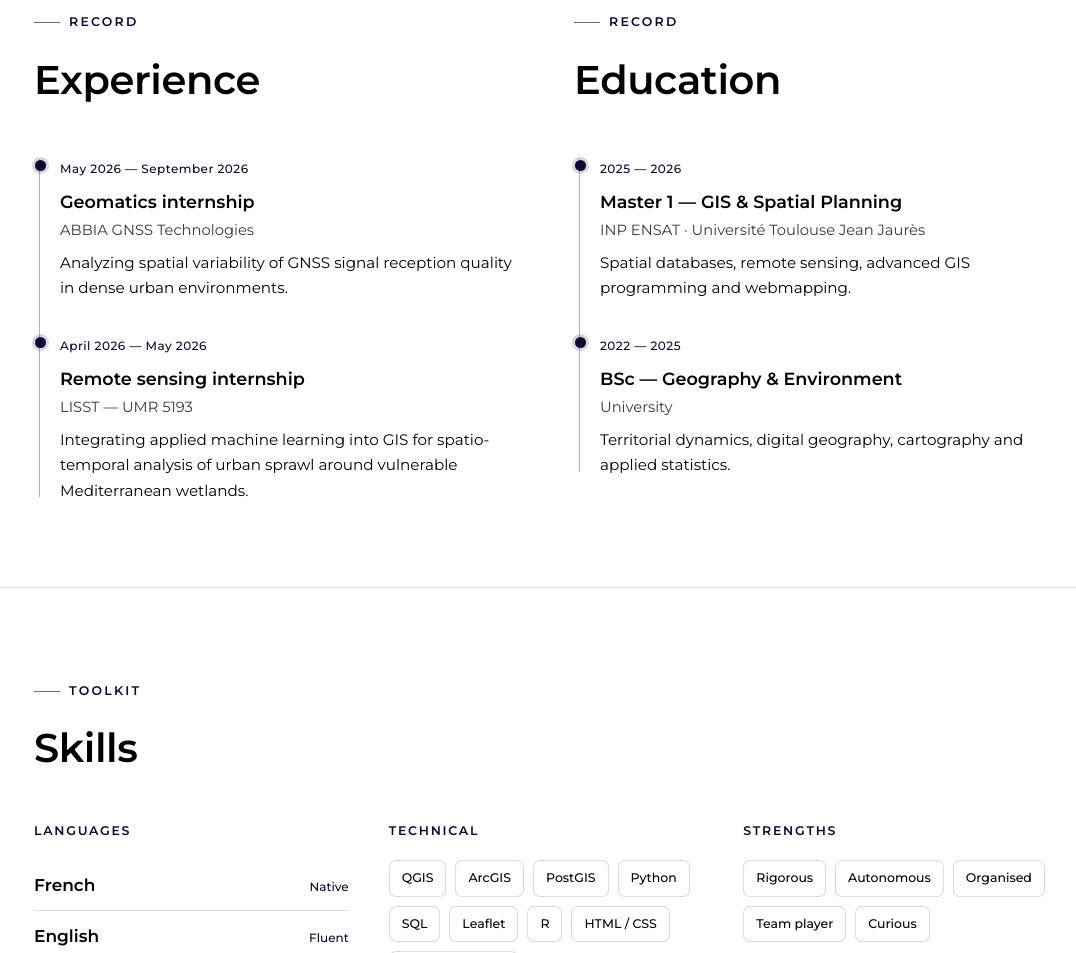
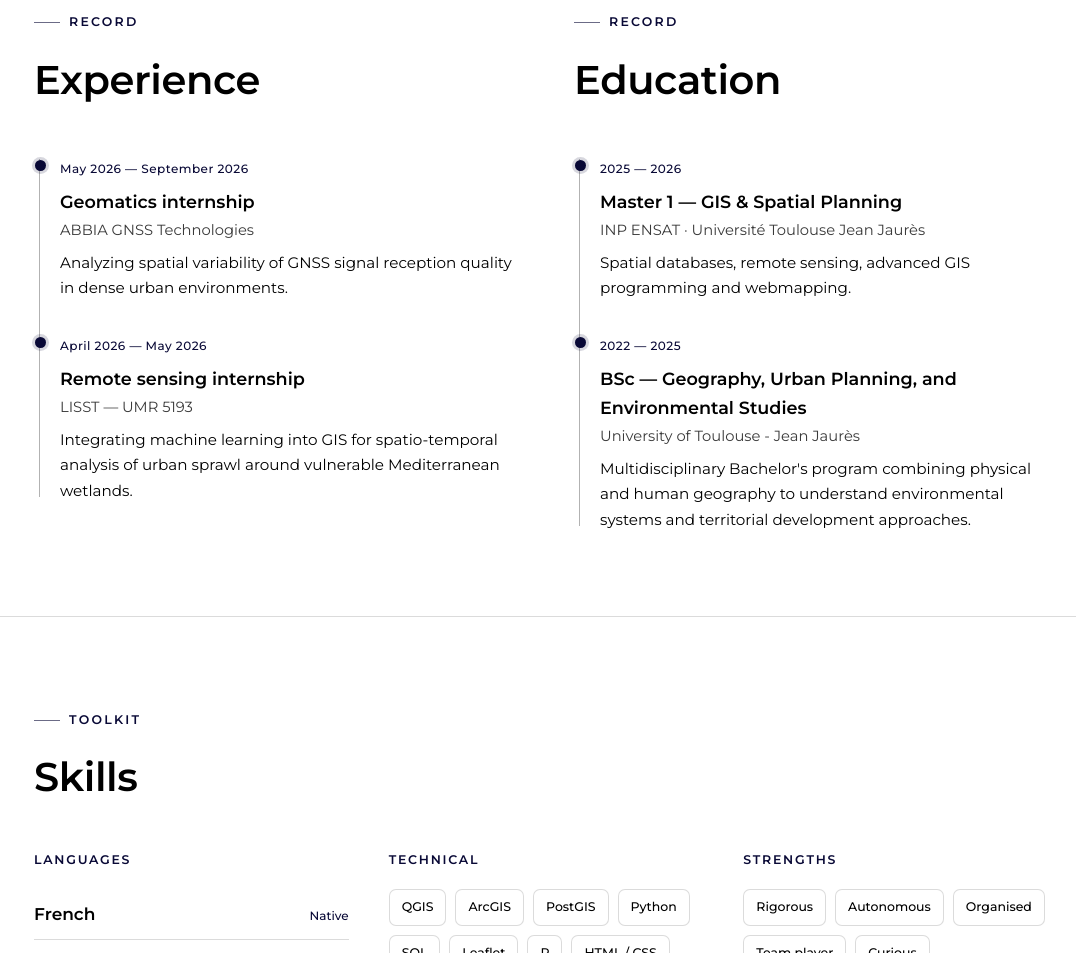
Before and after one commit to xavierwlm/xavierwlm.github.io, a plain HTML site: page index.html in a window 1280 px wide. Shown: the part 1926-2879 px from the top of the page, without its empty margins (94-1170 px from the left). Drawn offline with Linux system fonts and the light colour scheme.

Commit message:
Update index.html

```diff
--- a/index.html
+++ b/index.html
@@ -338,9 +338,9 @@
         data-fr="Avril 2026 — Mai 2026">April 2026 — May 2026</span>
               <h4 data-en="Remote sensing internship" data-fr="Stage en télédétection">Remote sensing internship</h4>
               <p class="org" data-en="LISST — UMR 5193" data-fr="LISST — UMR 5193">LISST — UMR 5193</p>
-              <p data-en="Integrating applied machine learning into GIS for spatio-temporal analysis of urban sprawl around vulnerable Mediterranean wetlands."
+              <p data-en="Integrating machine learning into GIS for spatio-temporal analysis of urban sprawl around vulnerable Mediterranean wetlands."
                  data-fr="Intégration du machine learning dans les SIG pour l’analyse spatio-temporelle de l’étalement urbain autour de zones humides méditerranéennes vulnérables.">
-                 Integrating applied machine learning into GIS for spatio-temporal analysis of urban sprawl around vulnerable Mediterranean wetlands.</p>
+                 Integrating machine learning into GIS for spatio-temporal analysis of urban sprawl around vulnerable Mediterranean wetlands.</p>
             </div>
           </div>
         </div>
@@ -361,11 +361,11 @@
             </div>
             <div class="entry">
               <span class="date">2022 — 2025</span>
-              <h4 data-en="BSc — Geography &amp; Environment" data-fr="Licence — Géographie &amp; environnement">BSc — Geography &amp; Environment</h4>
-              <p class="org" data-en="University" data-fr="Université">University</p>
-              <p data-en="Territorial dynamics, digital geography, cartography and applied statistics."
-                 data-fr="Dynamiques territoriales, géographie numérique, cartographie et statistiques appliquées.">
-                 Territorial dynamics, digital geography, cartography and applied statistics.</p>
+              <h4 data-en="BSc — Geography, Urban Planning, and Environmental Studies" data-fr="Licence — Géographie, Aménagement et Environnement">BSc — Geography, Urban Planning, and Environmental Studies</h4>
+              <p class="org" data-en="University of Toulouse - Jean Jaurès" data-fr="Université Toulouse - Jean Jaurès">University of Toulouse - Jean Jaurès</p>
+              <p data-en="Multidisciplinary Bachelor's program combining physical and human geography to understand environmental systems and territorial development approaches."
+                 data-fr="Formation pluridisciplinaire combinant la géographie physique et humaine pour comprendre les systèmes environnementaux et les approches du développement territorial.">
+                 Multidisciplinary Bachelor's program combining physical and human geography to understand environmental systems and territorial development approaches.</p>
             </div>
           </div>
         </div>
```
